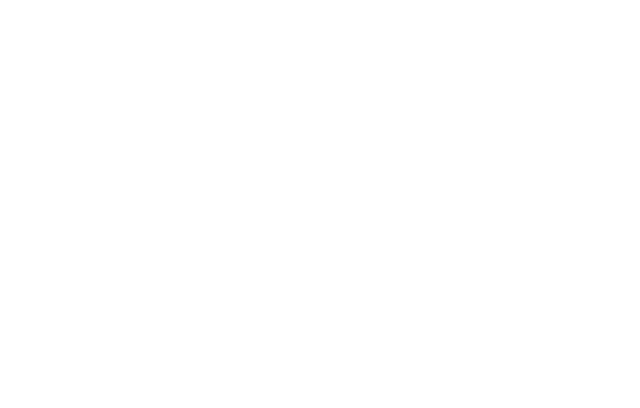
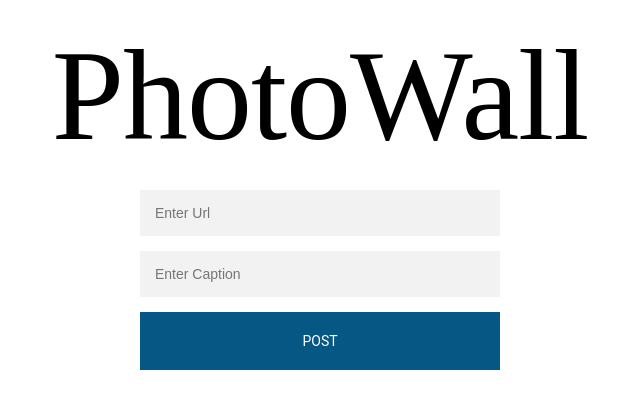
Before and after one commit to Tarunshrma/PhotoWall, a React app in the folder photowall/: page /AddPhoto in a window 1280 px wide. Shown: the whole page, without its empty margins (320-960 px from the left). Built offline with nearby package versions, Linux system fonts and the light colour scheme; a web font is replaced by a local one.

Commit message:
Add photo feature added back using redux actions

```diff
--- a/photowall/src/Components/AddPhoto.js
+++ b/photowall/src/Components/AddPhoto.js
@@ -18,13 +18,13 @@ class AddPhoto extends Component{
             imageLink: url
         }
         if (caption && url){
-            this.props.onAddPhoto(post)
+            this.props.addPhoto(post);
+            this.props.history.push('/');
         }
     }
 
     render(){
         return <div>
-         <h1>PhotoWall</h1>
          <form className="form" onSubmit={this.handleOnSubmit}>
              <input type="text" placeholder="Enter Url" name="url"/>
              <input type="text" placeholder="Enter Caption" name="caption"/>
--- a/photowall/src/Components/App.js
+++ b/photowall/src/Components/App.js
@@ -1,7 +1,7 @@
 import { connect } from 'react-redux';
 import Main from './Main'
 import {bindActionCreators} from "redux"
-import {removePhoto} from "../redux/action"
+import * as actions from "../redux/action"
 
 function mapStateToProps(state, ownProps) {
     return {
@@ -10,7 +10,7 @@ function mapStateToProps(state, ownProps) {
 }
 
 function mapDispatchToProps(dispatch){
-    return bindActionCreators({removePhoto},dispatch);
+    return bindActionCreators(actions,dispatch);
 }
 
 const App =  connect(mapStateToProps,mapDispatchToProps)(Main);
--- a/photowall/src/Components/Header.js
+++ b/photowall/src/Components/Header.js
@@ -1,8 +1,11 @@
 import React,{Component} from "react"
+import {Link} from "react-router-dom"
 
 class Header extends Component{
     render(){
-    return <h1>{this.props.title}</h1>
+    return <h1>
+        <Link to='/'>{this.props.title}</Link>
+      </h1>
     };
   };
 
--- a/photowall/src/Components/Main.js
+++ b/photowall/src/Components/Main.js
@@ -9,44 +9,20 @@ import {removePhoto} from "../redux/action"
 class Main extends Component{
     constructor(){
         super();
-        // this.onPhotoRemove = this.onPhotoRemove.bind(this)
-    }
-
-    // onPhotoRemove(photo){
-    //     console.log(photo.description);
-    //     this.setState((state) => ({
-    //         posts: state.posts.filter(post => post.id !== photo.id)
-    //     }))
-    // }
-
-    // addPhoto(postSubmitted) {
-    //         this.setState(state => ({
-    //         posts: state.posts.concat([postSubmitted])
-    //     }))
-    // }
-
-    componentDidMount(){
-        //this.props.dispatch(removePhoto(2));
-        // this.props.removePhoto(2);
     }
 
     render(){
       return(
       <div>
+      <Header title={'PhotoWall'}/>
       <Route exact path="/" render={()=> (
         <div>
-            <Header title={'PhotoWall'}/>
             <PhotoWall posts={this.props.posts} {...this.props}/>
-            {/* <PhotoWall posts={this.state.posts} onPhotoRemove={this.onPhotoRemove}/> */}
         </div>
       )}/>
-      {/* <Route path= "/AddPhoto" render = {({history}) => (
-        <AddPhoto onAddPhoto={(addedPost) => {
-            this.addPhoto(addedPost)
-            history.push('/')
-            }}/>
-        )}/> */}
-
+      <Route path= "/AddPhoto" render = {({history}) => (
+        <AddPhoto {...this.props} history={history}/>
+        )}/>
       </div>
       )
    }
--- a/photowall/src/redux/Reducer.js
+++ b/photowall/src/redux/Reducer.js
@@ -4,6 +4,9 @@ const postReducer = function posts(state = _posts, action) {
     switch (action.type){
         case 'REMOVE_PHOTO':
             return [...state.slice(0,action.index), ...state.slice(action.index + 1)]
+            break;
+        case 'ADD_PHOTO':
+            return [...state, action.photo]
             break;
         default:
             return state;
--- a/photowall/src/redux/action.js
+++ b/photowall/src/redux/action.js
@@ -4,3 +4,10 @@ export function removePhoto(index){
         index: index
     }
 }
+
+export function addPhoto(photo){
+    return{
+        type: 'ADD_PHOTO',
+        photo
+    }
+}
--- a/photowall/src/styles/stylesheet.css
+++ b/photowall/src/styles/stylesheet.css
@@ -11,6 +11,14 @@ h1 {
     letter-spacing: -1px;
     color: black;
     text-decoration: none;
+}
+
+h1 a {
+    color: black;
+    text-decoration: none;
+}
+h1 a:focus {
+   outline: 0;
 }
 
 @font-face {
```
